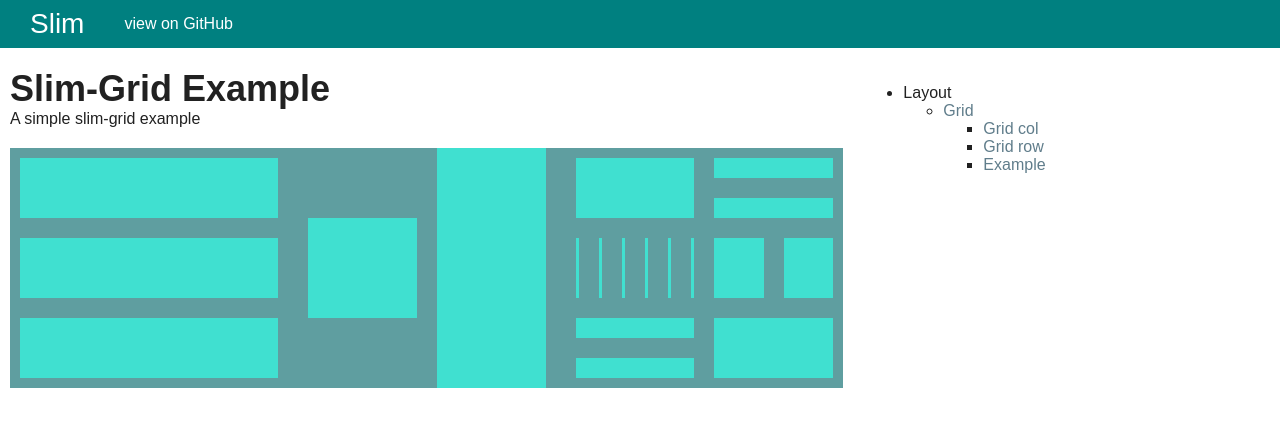
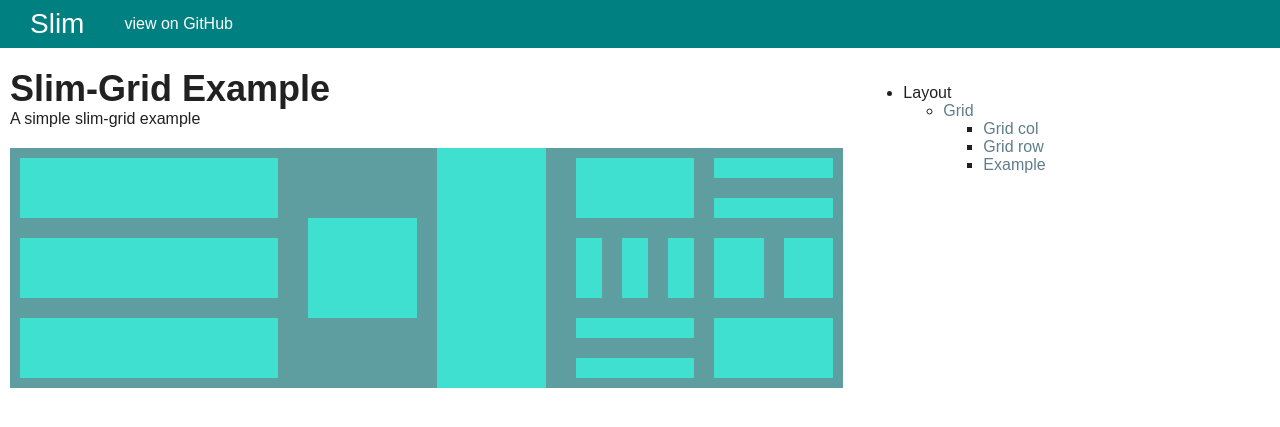
Before and after one commit to Scrum/slims, a Jekyll site: the page built from docs/grid-example.html, in a window 1280 px wide. Shown: the top 427 px of the page. Built offline with Jekyll 4.4.1, drawn with Linux system fonts in a browser that asks for light colours.

Commit message:
update grid-example

```diff
--- a/docs/grid-example.html
+++ b/docs/grid-example.html
@@ -44,12 +44,9 @@ base_url: "../"
 				<div class="sl-row-12">
 					<div class="sl-col-6">
 						<div class="sl-container-col">
-							<div class="sl-col-2"><div class="demo"></div></div>
-							<div class="sl-col-2"><div class="demo"></div></div>
-							<div class="sl-col-2"><div class="demo"></div></div>
-							<div class="sl-col-2"><div class="demo"></div></div>
-							<div class="sl-col-2"><div class="demo"></div></div>
-							<div class="sl-col-2"><div class="demo"></div></div>
+							<div class="sl-col-4"><div class="demo"></div></div>
+							<div class="sl-col-4"><div class="demo"></div></div>
+							<div class="sl-col-4"><div class="demo"></div></div>
 						</div>
 					</div>
 					<div class="sl-col-3"><div class="demo"></div></div>
```
